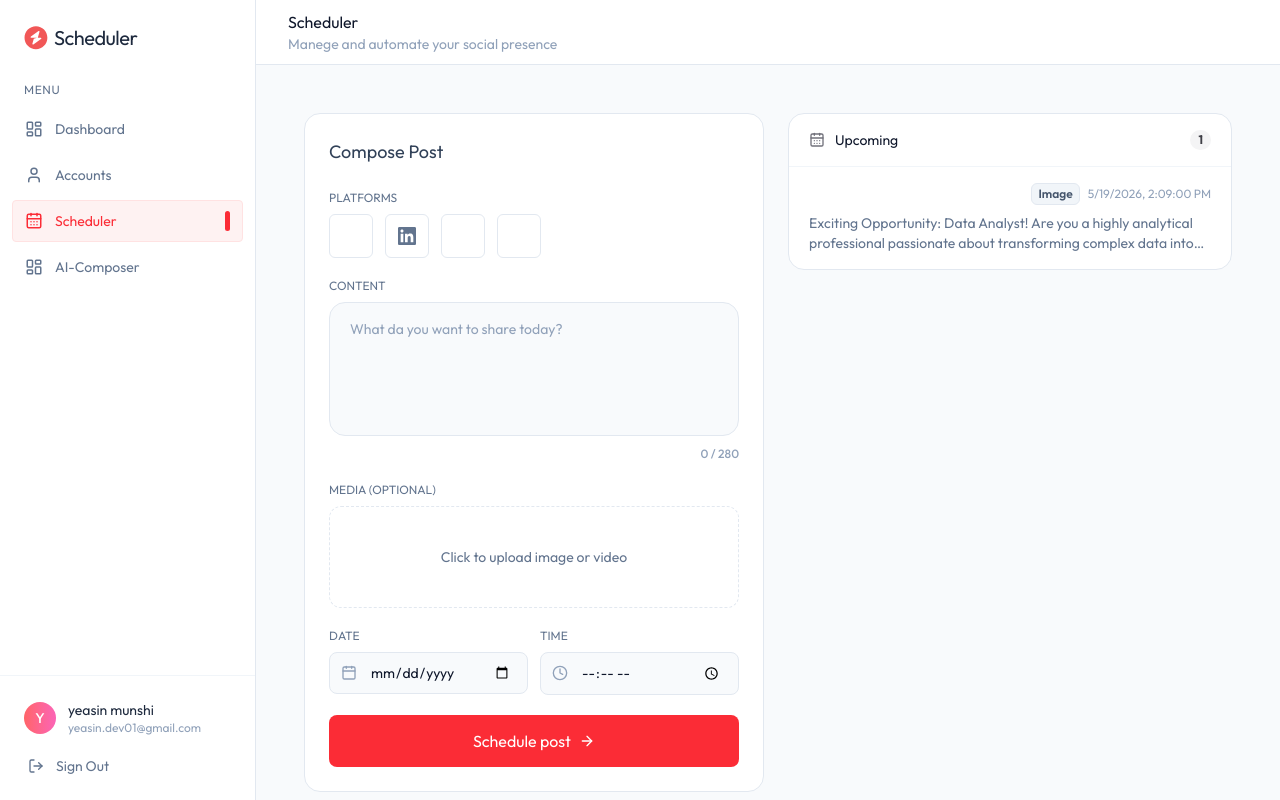
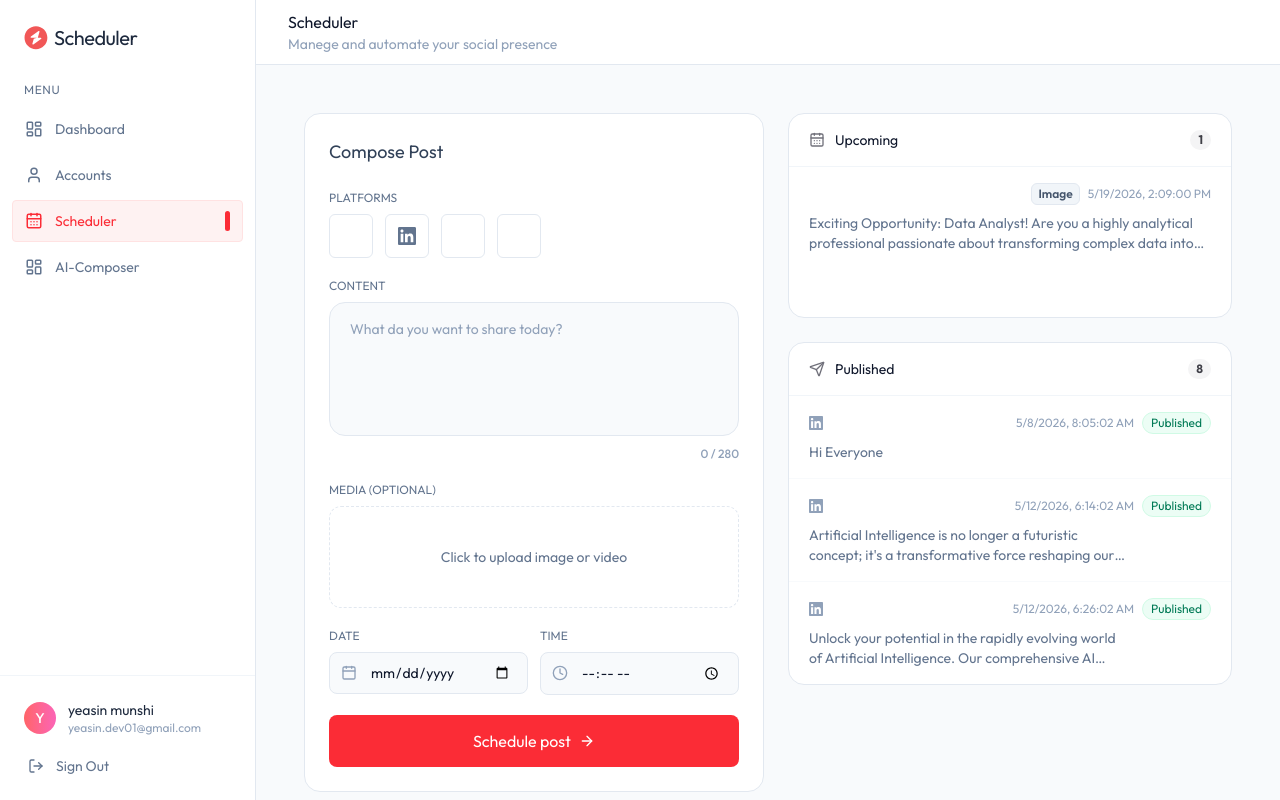
Before and after one commit to yeasin5060/social-scheduler, a React (Vite) app in the folder client/: page /schedule in a window 1280 px wide. Built offline with nearby package versions, Linux system fonts and the light colour scheme; some icons are missing.

Commit message:
complete the published section in scheduler.tsx page

```diff
--- a/client/src/pages/dashboard/Scheduler.tsx
+++ b/client/src/pages/dashboard/Scheduler.tsx
@@ -1,6 +1,6 @@
 import { useEffect, useState } from "react"
 import { dummyPostsData, PLATFORMS } from "../../assets/assets";
-import { ArrowRightIcon, CalendarDaysIcon, CalendarIcon, ClockIcon, XIcon } from "lucide-react";
+import { ArrowRightIcon, CalendarDaysIcon, CalendarIcon, ClockIcon, SendIcon, XIcon } from "lucide-react";
 
 
 const Scheduler = () => {
@@ -161,14 +161,48 @@
                         <span className="text-xs text-slate-400">{new Date(post.scheduledFor).toLocaleString()}</span>
                       </div>
                     </div>
-                    <p className="text-sm text-slate-500 line-clamp-2 max-w-md">{post.content}</p>
+                    <p className="text-sm text-slate-500 line-clamp-2 max-w-md mb-12">{post.content}</p>
                   </div>
                 ))
               )}
           </div>
         </div>
-
          {/* --- Published --- */}
+        <div className="bg-white rounded-2xl border border-slate-200 overflow-hidden">
+          <div className="flex items-center px-5 py-4 gap-2.5 border-b border-slate-100">
+              <SendIcon className="size-4 text-zinc-500"/>
+              <h3 className="text-slate-900 text-sm capitalize">published</h3>
+              <span className="ml-auto text-xs font-bold bg-zinc-100 text-zinc-700 px-2 py-0.5 rounded-full">
+                {published.length}
+              </span>
+          </div>
+          <div className="max-h-72 overflow-y-auto divide-y divide-slate-50">
+              {published.length === 0 ?
+              (
+                <div className="py-10 text-center text-slate-400 text-sm">No Published posts yet</div>
+              ) :
+              (
+                published.map((post)=> (
+                  <div key={post._id} className="px-5 py-4 hover:bg-slate-50/60 transition-colors">
+                    <div className="flex items-center justify-between mb-2">
+                      <div className="flex items-center gap-1.5">
+                        {post.platforms.map((pl:string) => {
+                          const meta = PLATFORMS.find((p)=> p.id === pl);
+                          return meta ? <meta.icon key={pl} className = "size-3.5 text-slate-400"/> : null
+                        })}
+                      </div>
+                      <div className="flex items-center gap-2">
+                        {post.mediaType && <span className="text-xs bg-slate-100 text-slate-600 border border-slate-200 px-1.5 py-0.5 rounded-md font-semibold capitalize">{post.mediaType}</span> }
+                        <span className="text-xs text-slate-400">{new Date(post.updatedAt).toLocaleString()}</span>
+                        <span className="text-xs bg-emerald-50 text-emerald-700 border border-emerald-100 px-2 py-0.5 rounded-full capitalize" >published</span>
+                      </div>
+                    </div>
+                    <p className="text-sm text-slate-500 line-clamp-2 max-w-4/5">{post.content}</p>
+                  </div>
+                ))
+              )}
+          </div>
+        </div>
       </div>
     </div>
   )
```
